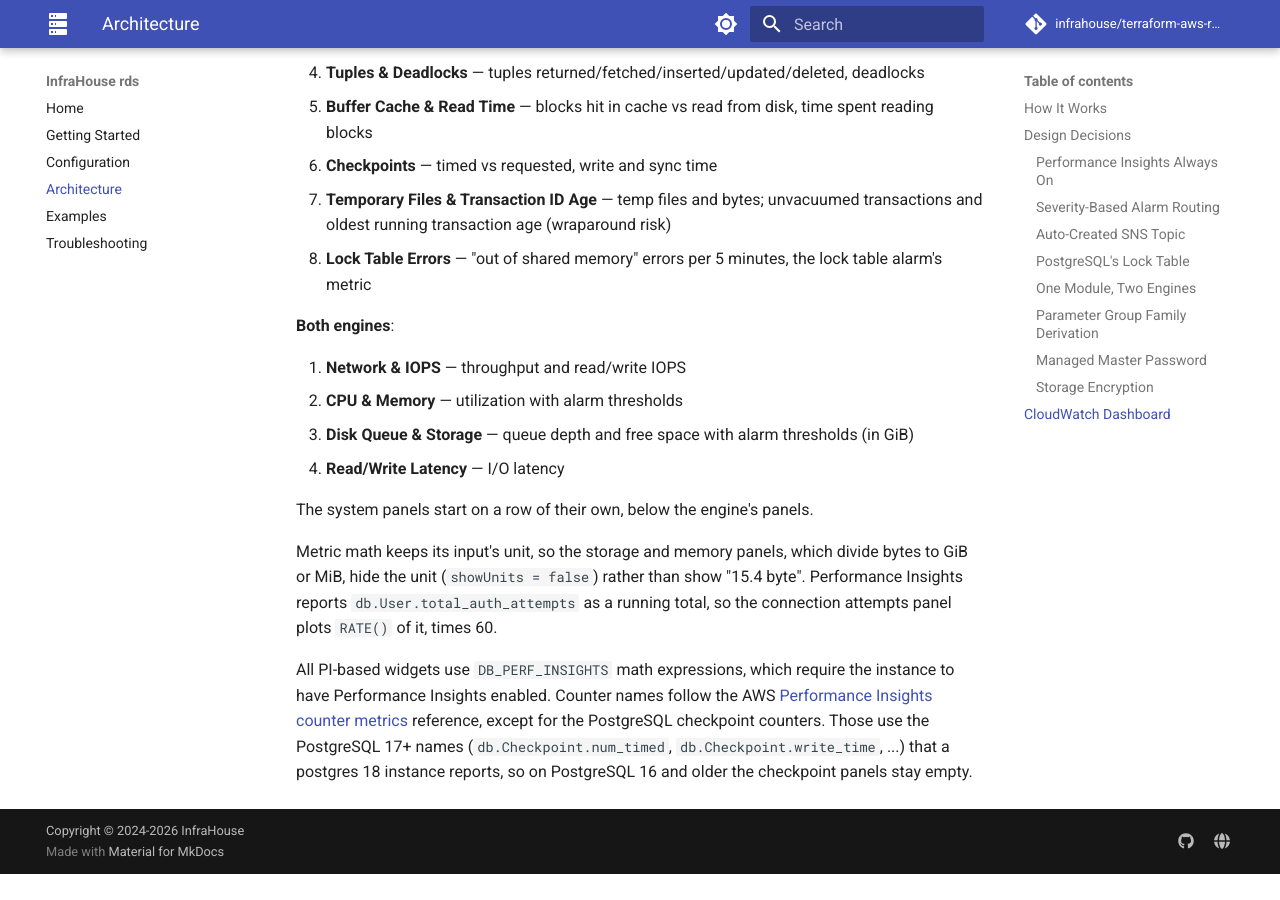
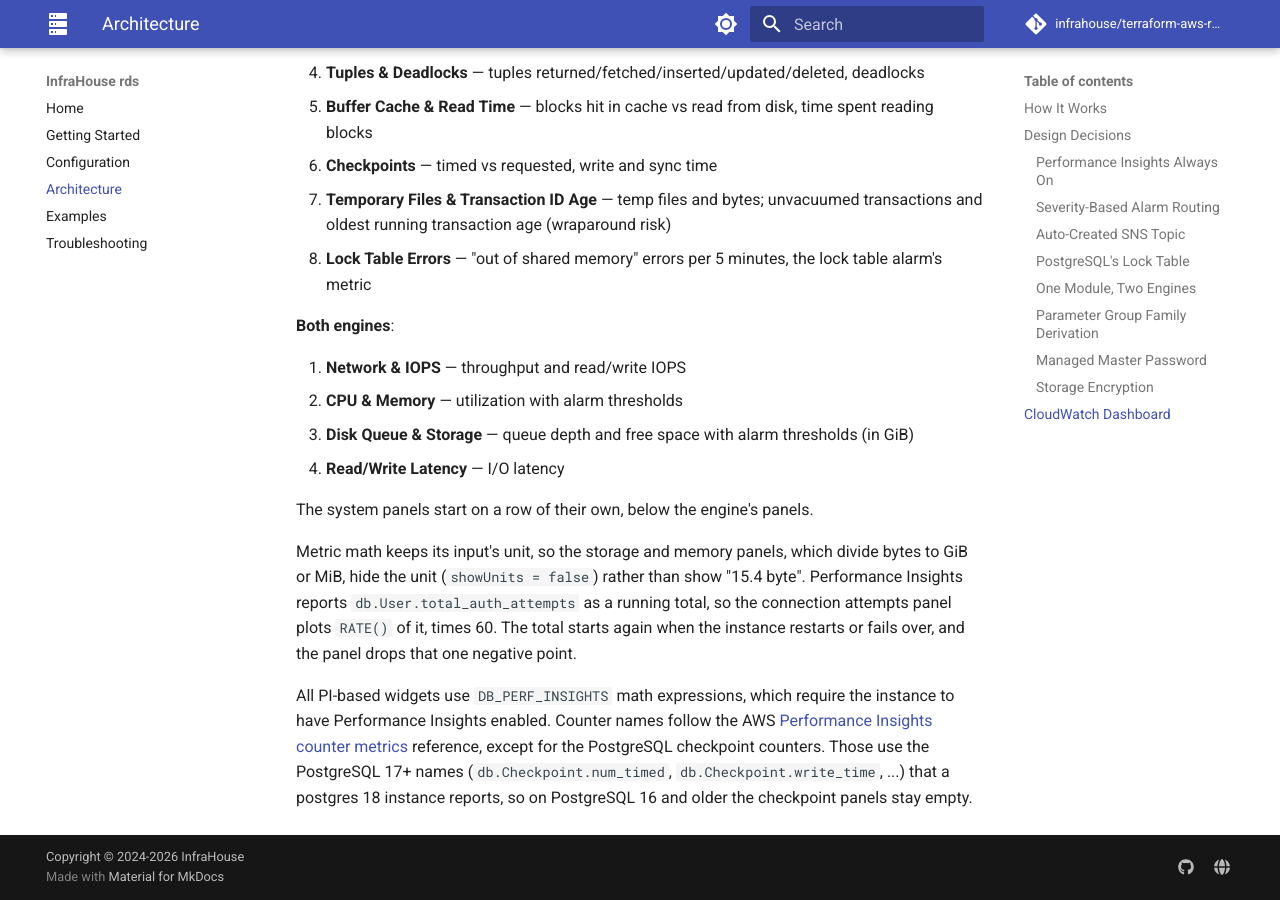
Before and after one commit to infrahouse/terraform-aws-rds, an MkDocs documentation site: the page built from docs/architecture.md, in a window 1280 px wide and 900 px high, scrolled down 4011 px. Built offline with MkDocs 1.6.1 and Material for MkDocs 9.7.7, drawn with Linux system fonts in a browser that asks for light colours; comment, search, counter and statistics services are not loaded; before the commit the page ends 4885 px from its top, so only the background shows below that.

Commit message:
fix: drop the point where connection attempts' running total restarts
total_auth_attempts starts again when the instance restarts or fails
over. RATE() then gives one point of minus the whole total, about
-123,000 per minute on staging, and the graph scales to it, flattening
the real 1 to 7 per minute. IF(RATE(c1) >= 0, RATE(c1) * 60) drops that
point. Over staging's last 3 hours it equals the plain rate; with a reset
simulated in the counter it drops the one negative point.

Review finding 2 on #8.

IH-169

Co-Authored-By: Claude Opus 5.5 <noreply@anthropic.com>

```diff
--- a/docs/architecture.md
+++ b/docs/architecture.md
@@ -134,6 +134,7 @@ The system panels start on a row of their own, below the engine's panels.
 Metric math keeps its input's unit, so the storage and memory panels, which divide bytes to GiB or MiB, hide the
 unit (`showUnits = false`) rather than show "15.4 byte". Performance Insights reports
 `db.User.total_auth_attempts` as a running total, so the connection attempts panel plots `RATE()` of it, times 60.
+The total starts again when the instance restarts or fails over, and the panel drops that one negative point.
 
 All PI-based widgets use `DB_PERF_INSIGHTS` math expressions, which require the instance
 to have Performance Insights enabled. Counter names follow the AWS
```
Also changed, not shown: 2 other files.
